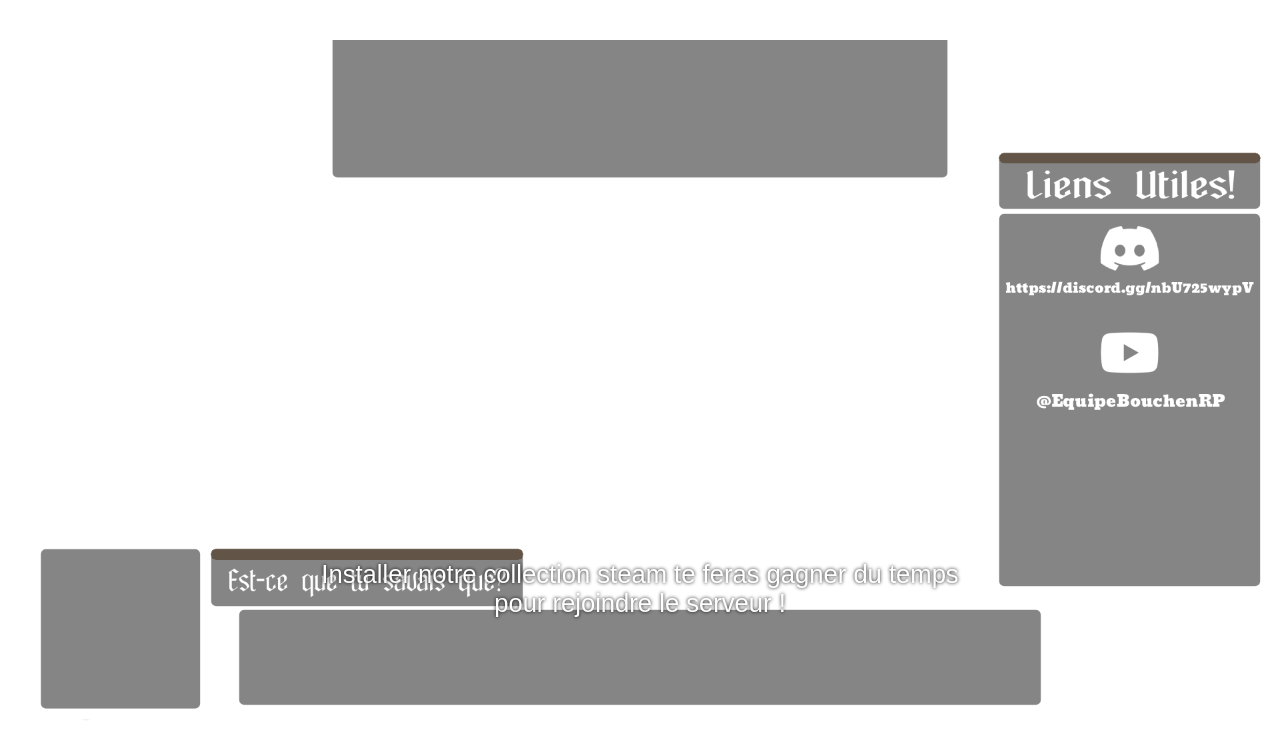
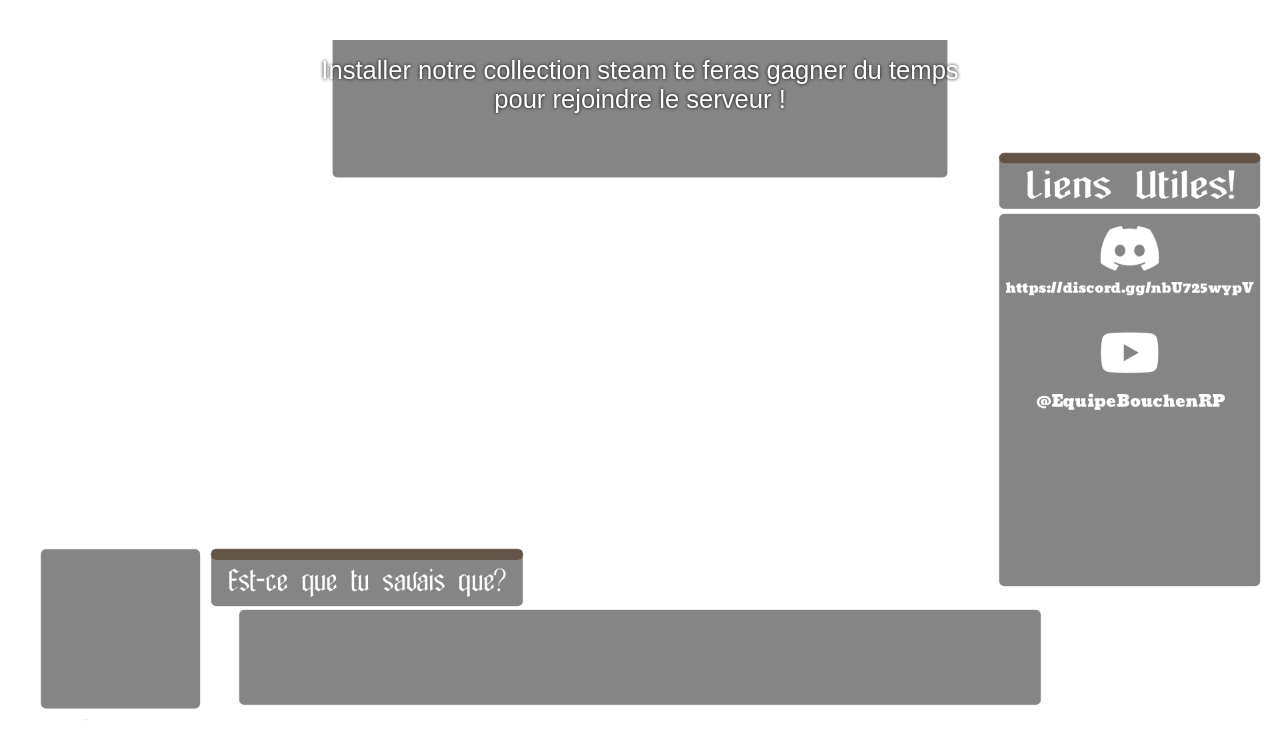
Before and after one commit to teambouchentouf-cyber/loading-screen, a plain HTML site: page index.html in a window 1280 px wide. Drawn offline with Linux system fonts and the light colour scheme.

Commit message:
Update style.css

```diff
--- a/style.css
+++ b/style.css
@@ -26,8 +26,8 @@ body {
     position: fixed;
 
     /* FORCE it to the bottom */
-    bottom: 50vh !important;
-    top: 70vh !important;
+    bottom: 7vh !important;
+    top: 7vh !important;
 
     left: 50%;
     transform: translateX(-50%) !important;
```
